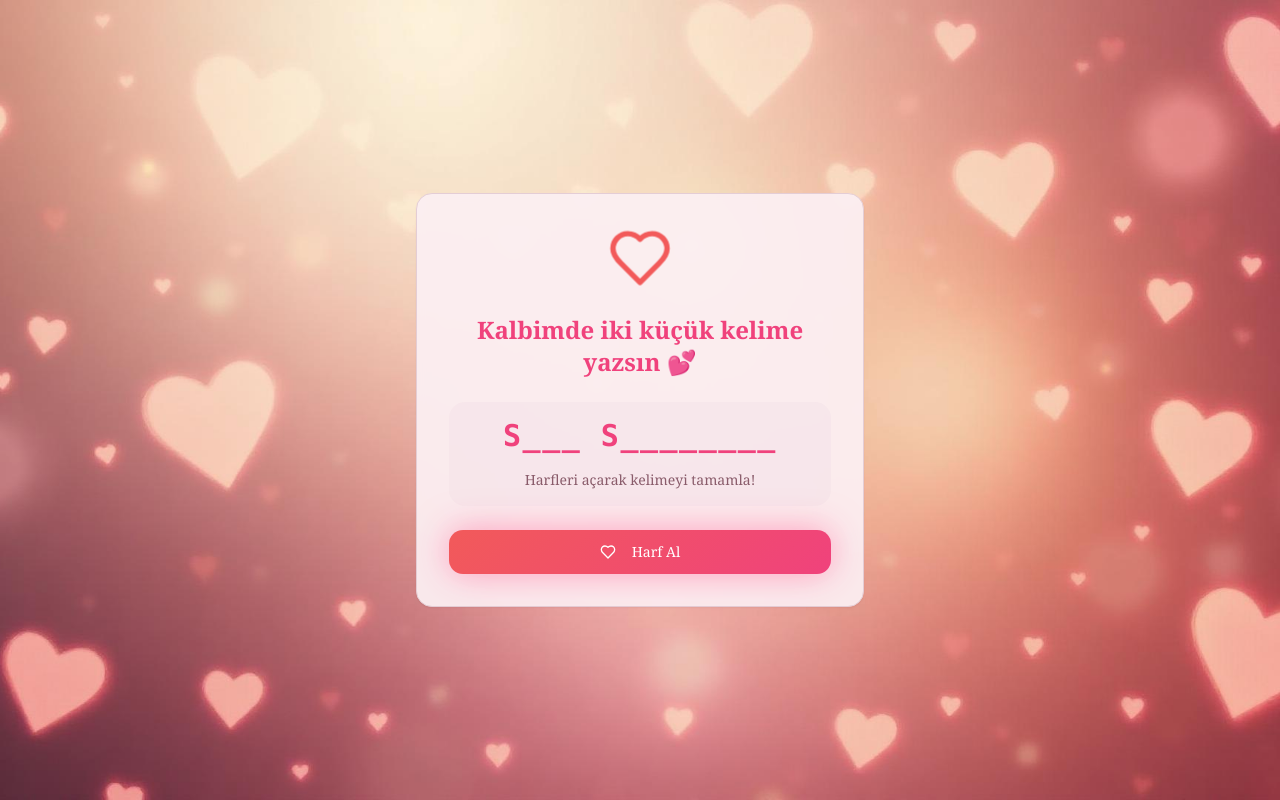
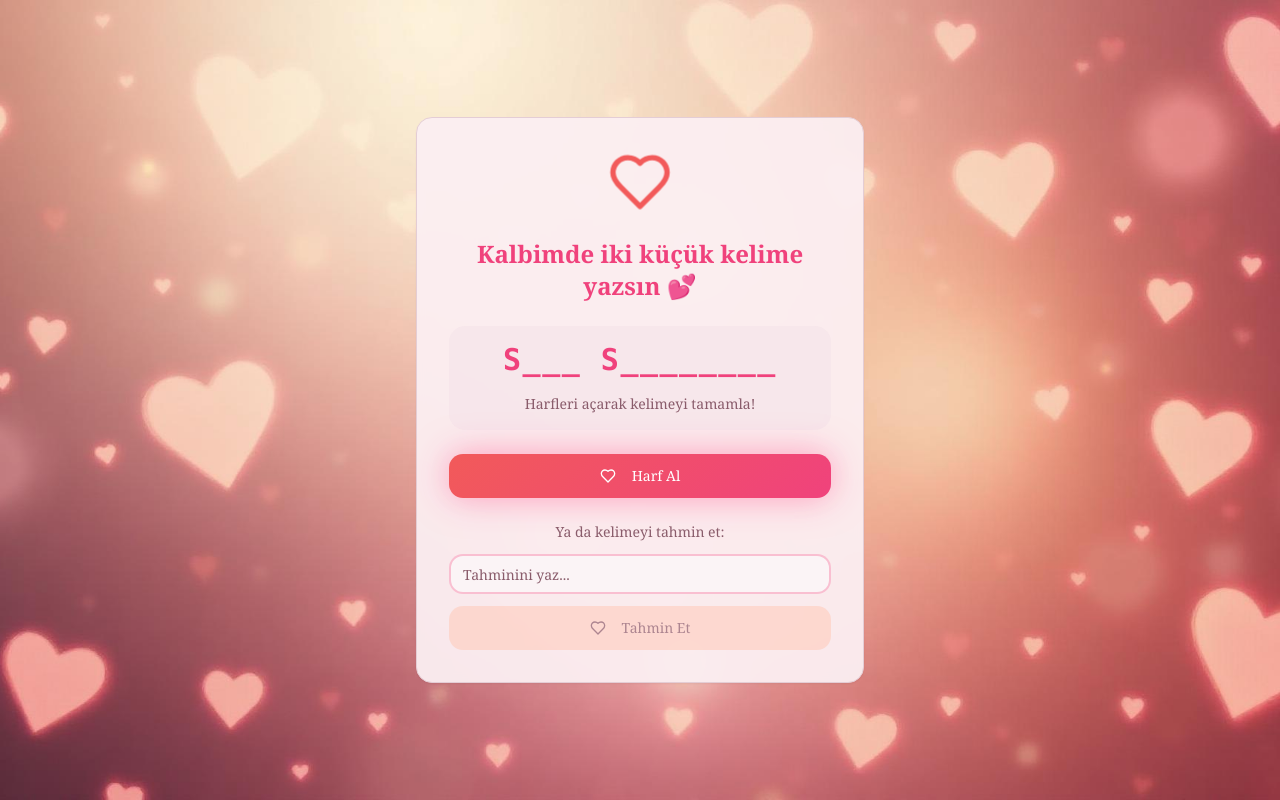
Before and after one commit to CelalettinDogan/ask-her-hearts-76, a React (Vite) app: page / in a window 1280 px wide. Both pictures are taken after a click on the button "Oyuna Başla". Built offline with nearby package versions, Linux system fonts and the light colour scheme.

Commit message:
Add guess textbox
Add a textbox below the "Harf Al" button for guessing the word. The game should advance to the next stage when "SENİ SEVİYORUM" is correctly guessed in the textbox.

```diff
--- a/src/components/ProposalGame.tsx
+++ b/src/components/ProposalGame.tsx
@@ -228,6 +228,23 @@ const ProposalGame = () => {
     }).join('');
   };
 
+  const handleGuess = () => {
+    if (riddleAnswer.toLowerCase().replace(/\s+/g, '').includes("seniseviyorum") ||
+        riddleAnswer.toLowerCase().includes("seni seviyorum")) {
+      toast({
+        title: "Doğru tahmin! 😍",
+        description: "Biliyordum ki beni seviyorsun!",
+      });
+      setTimeout(() => setCurrentStage("compliment"), 1500);
+    } else {
+      toast({
+        title: "Tekrar dene! 💭",
+        description: "Harf alarak ipucu edinebilirsin...",
+        variant: "destructive"
+      });
+    }
+  };
+
   const handleRiddleSubmit = () => {
     if (riddleAnswer.toLowerCase().includes("seni seviyorum") || riddleAnswer.toLowerCase().includes("seviyorum")) {
       toast({
@@ -361,6 +378,29 @@ const ProposalGame = () => {
                 <Heart className="mr-2 h-5 w-5" />
                 Harf Al
               </Button>
+
+              <div className="space-y-3">
+                <p className="text-sm text-muted-foreground">
+                  Ya da kelimeyi tahmin et:
+                </p>
+                <Input
+                  type="text"
+                  value={riddleAnswer}
+                  onChange={(e) => setRiddleAnswer(e.target.value)}
+                  placeholder="Tahminini yaz..."
+                  className="w-full p-3 text-base border-2 border-primary/30 focus:border-primary"
+                />
+                <Button
+                  variant="secondary"
+                  size="lg"
+                  onClick={handleGuess}
+                  className="w-full"
+                  disabled={!riddleAnswer.trim()}
+                >
+                  <Heart className="mr-2 h-5 w-5" />
+                  Tahmin Et
+                </Button>
+              </div>
             </div>
           )}
 
```
